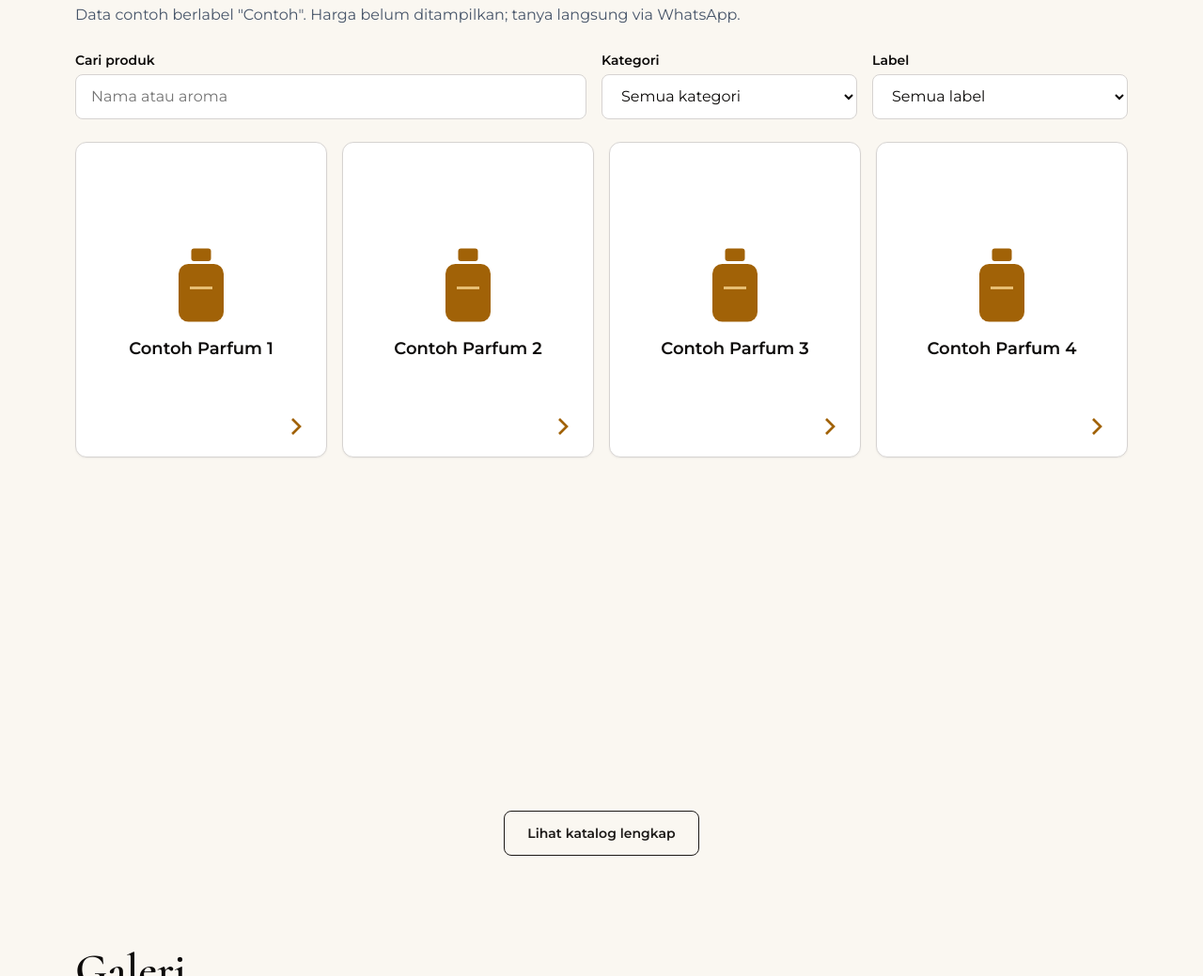
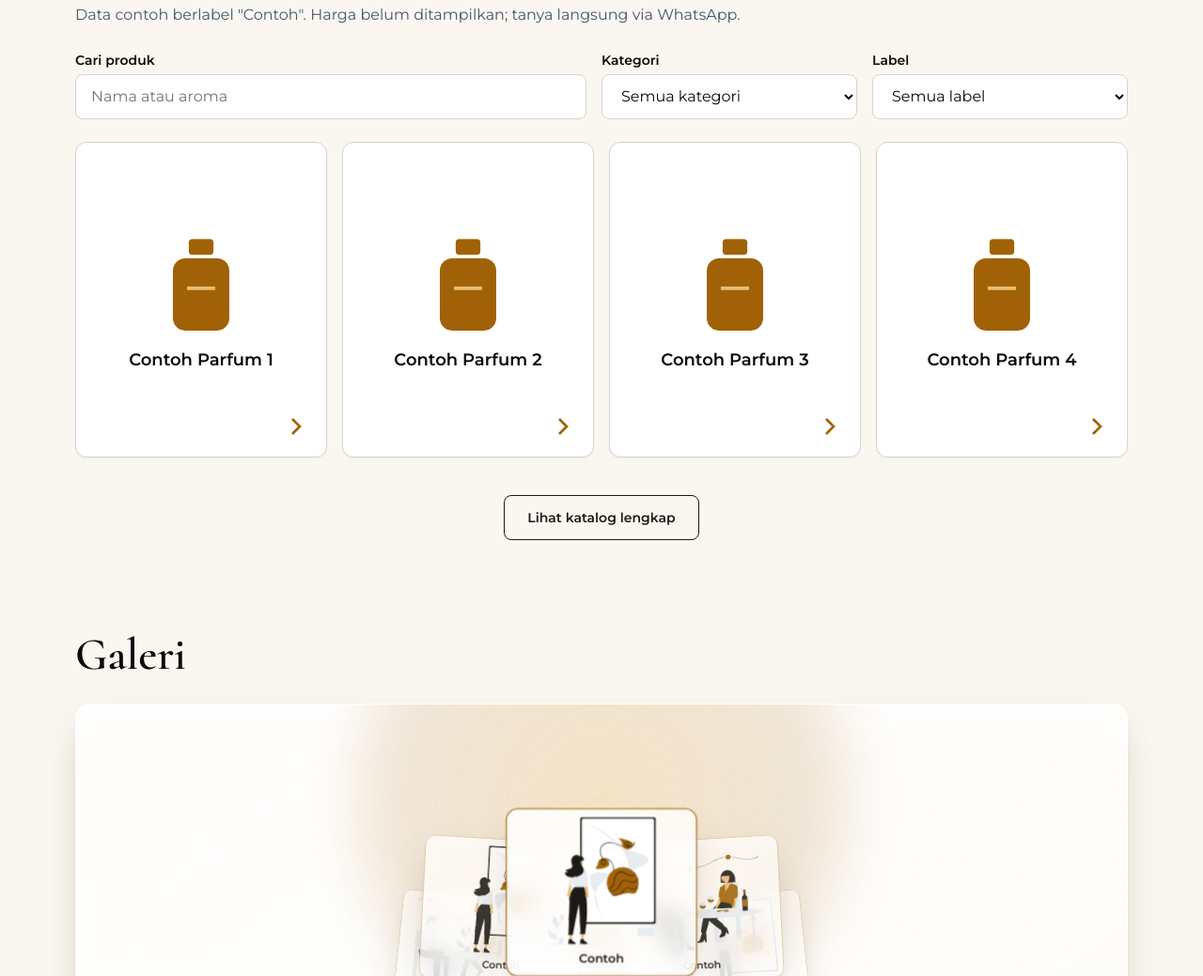
Before and after one commit to ArrowTin/arie-parfum, a website with bundled scripts: page index.html in a window 1280 px wide. Shown: the part 1065-2104 px from the top of the page at 94% size. Built offline with nearby package versions, Linux system fonts and the light colour scheme; files whose address does not match are found by name.

Commit message:
style(catalog): rapikan jarak dan perbesar ikon kartu [T33]

```diff
--- a/assets/css/pages.css
+++ b/assets/css/pages.css
@@ -106,8 +106,8 @@
 }
 
 .flip-icon {
-  width: 6rem;
-  height: 6rem;
+  width: calc(var(--space-xl) * 3.75);
+  height: calc(var(--space-xl) * 3.75);
   color: var(--color-accent);
 }
 
@@ -924,5 +924,6 @@
 @media (min-width: 64rem) {
   .product-grid {
     grid-template-columns: repeat(4, 1fr);
+    min-height: 22rem;
   }
 }
```
Also changed, not shown: tests/qa.test.js (+2 -0 lines).
